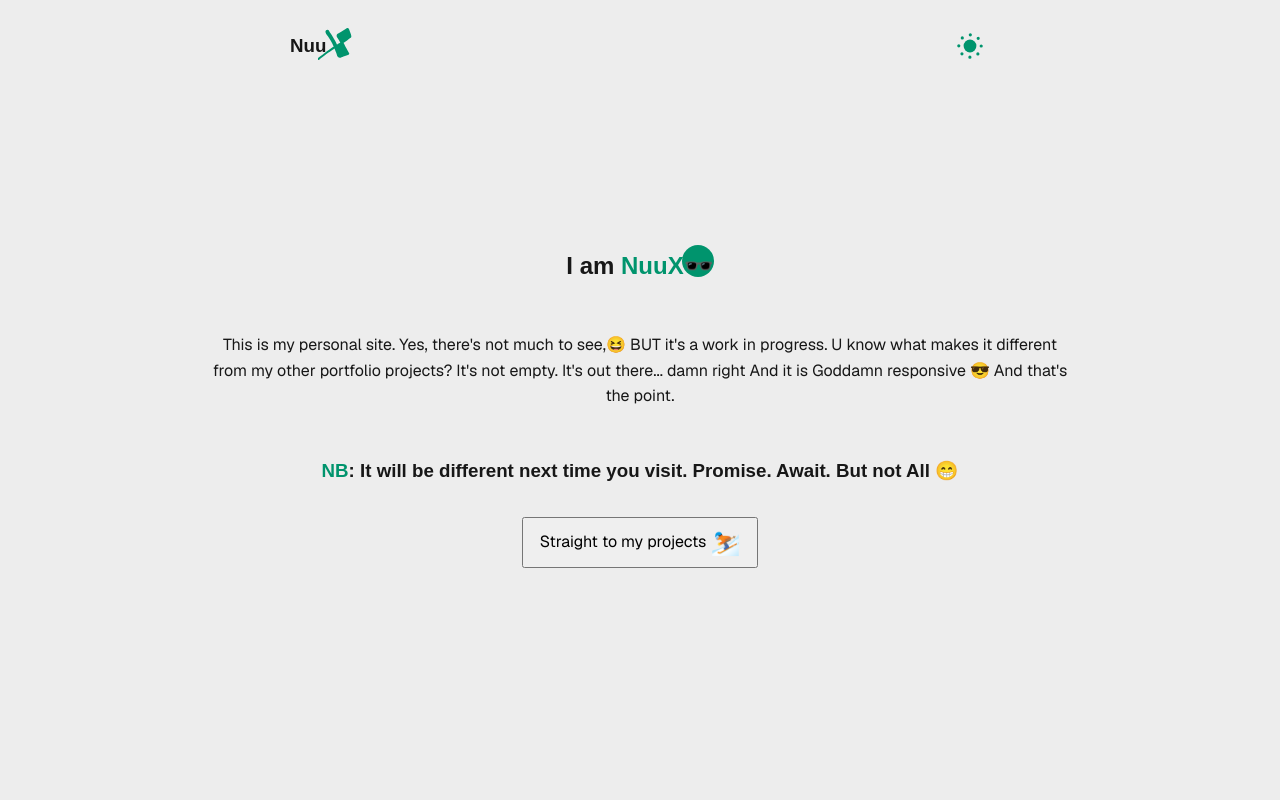
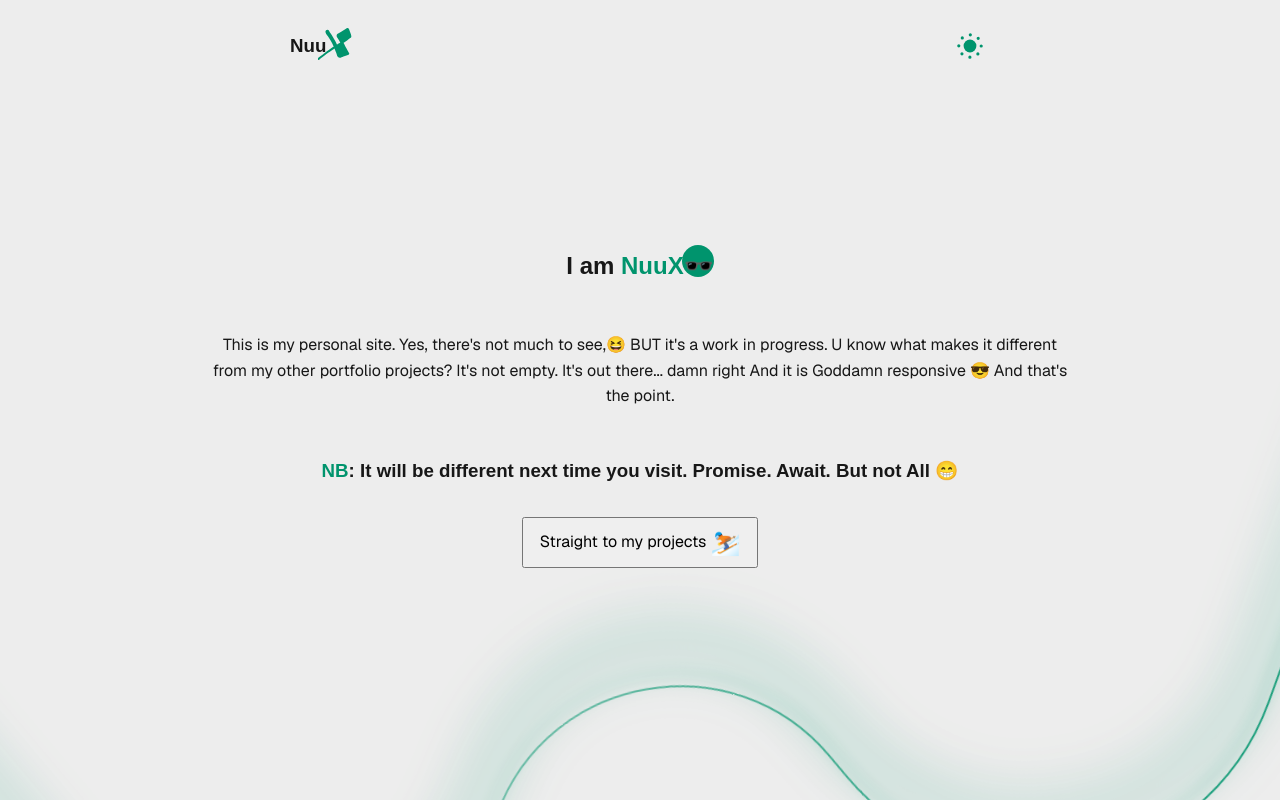
Before and after one commit to nuuxdev/nuux-personal-site, a Next.js app: page / in a window 1280 px wide. Shown: the top 800 px of the page. Built offline with nearby package versions, Linux system fonts and the light colour scheme; no server answers; a web font is replaced by a local one.

Commit message:
NEW| gradient background from scratch

```diff
--- a/src/app/globals.css
+++ b/src/app/globals.css
@@ -152,6 +152,8 @@ main {
   --content-max-width: 70ch;
   --breakout-max-padding: 4rem;
   --padding-inline: 1rem;
+  /* position: relative; */
+  /* overflow-x: clip; for the svg */
 }
 
 .content_grid {
@@ -208,3 +210,56 @@ main {
   vertical-align: middle;
   font-size: 1.5rem;
 }
+
+.hero_svg {
+  position: fixed;
+  left: 50%;
+  bottom: 0%;
+  transform: translateX(-50%);
+  width: max(120%, 1600px);
+  rotate: -10deg;
+  aspect-ratio: 428/120;
+  z-index: -1;
+  filter: drop-shadow(0 -0.75rem 0.5rem var(--primary-color));
+  path {
+    stroke-width: 0.5;
+  }
+  .offset_path {
+    stroke-width: 1;
+    stroke: var(--primary-color);
+    z-index: -2;
+    filter: blur(0.5rem);
+    transform: translateY(-0.7rem);
+  }
+}
+
+@property --_start_color {
+  syntax: "<color>";
+  inherits: false;
+  initial-value: oklch(0.5912 0.1222 166.29 / 1);
+}
+
+@property --_end_color {
+  syntax: "<color>";
+  inherits: false;
+  initial-value: oklch(0.5912 0.1222 166.29 / 0);
+}
+
+.gradient {
+  animation: color_change 10s linear infinite;
+}
+
+.gradient.start {
+  stop-color: var(--_start_color);
+}
+
+.gradient.end {
+  stop-color: var(--_end_color);
+}
+
+@keyframes color_change {
+  50% {
+    --_start_color: oklch(0.5912 0.1222 166.29 / 0);
+    --_end_color: oklch(0.5912 0.1222 166.29 / 1);
+  }
+}
--- a/src/app/page.tsx
+++ b/src/app/page.tsx
@@ -27,6 +27,34 @@ export default function Home() {
               <span className="button_icon_emoji">⛷️</span>
             </button>
           </Link>
+          <svg
+            className="hero_svg"
+            viewBox="0 0 428 120"
+            fill="none"
+            xmlns="http://www.w3.org/2000/svg"
+          >
+            <defs>
+              <linearGradient
+                id="gradientStroke"
+                x1="0%"
+                y1="0%"
+                x2="100%"
+                y2="0%"
+              >
+                <stop offset="0%" className="gradient start" />
+                <stop offset="80%" className="gradient end" />
+              </linearGradient>
+            </defs>
+
+            <path
+              d="M1.5 1L50.2294 85.4018C75.7088 129.533 139.407 129.533 164.887 85.4017L168.448 79.2333C188.523 44.4629 238.709 44.463 258.784 79.2333L262.345 85.4018C287.825 129.533 351.523 129.533 377.003 85.4017L425.732 1"
+              stroke="url(#gradientStroke)"
+            />
+            <path
+              className="offset_path"
+              d="M1.5 1L50.2294 85.4018C75.7088 129.533 139.407 129.533 164.887 85.4017L168.448 79.2333C188.523 44.4629 238.709 44.463 258.784 79.2333L262.345 85.4018C287.825 129.533 351.523 129.533 377.003 85.4017L425.732 1"
+            />
+          </svg>
         </section>
         <section
           id="projects"
```
